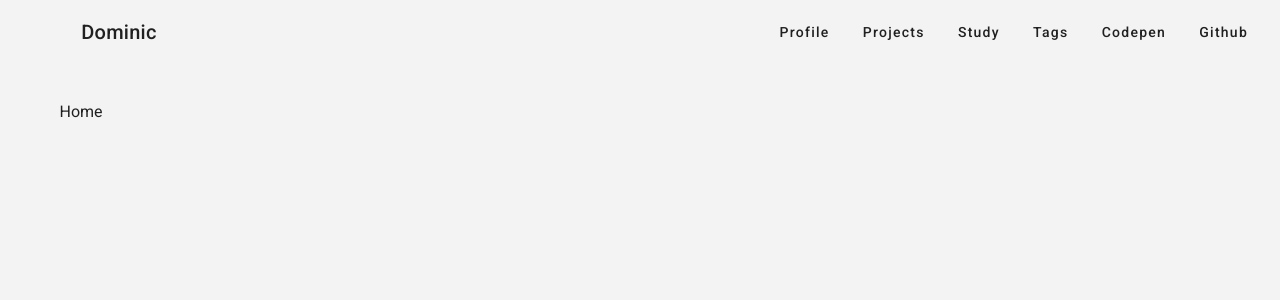
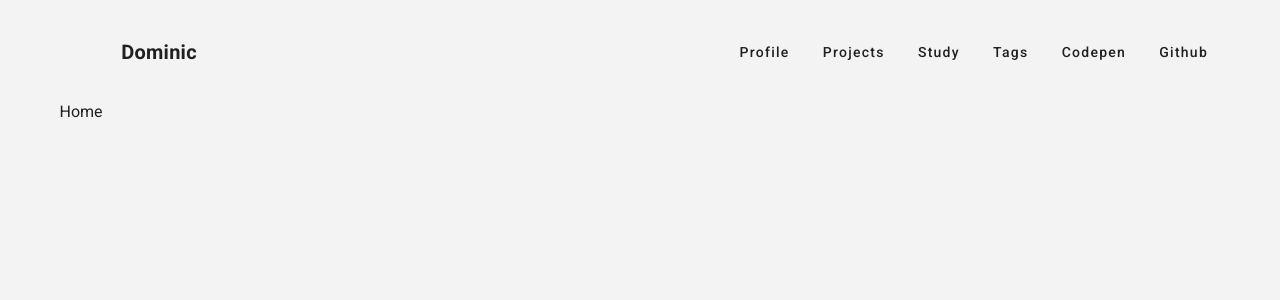
Before and after one commit to dilapitan/portfolio-dilapitan, a Vue app: page / in a window 1280 px wide. Shown: the top 300 px of the page. Built offline with nearby package versions, Linux system fonts and the light colour scheme.

Commit message:
Update padding in App Bar

```diff
--- a/src/App.vue
+++ b/src/App.vue
@@ -64,6 +64,7 @@
       app
       color="background"
       elevation="0"
+      class="pr-10 pl-10 pt-5"
     >
       <v-app-bar-nav-icon
         v-if="$vuetify.breakpoint.xsOnly"
@@ -78,7 +79,7 @@
       ></v-img>
 
       <v-btn text>
-        <span class="mr-2 text-h6 text-none">Dominic</span>
+        <span class="mr-2 text-h6 text-none font-weight-bold">Dominic</span>
       </v-btn>
 
       <v-spacer></v-spacer>
```
